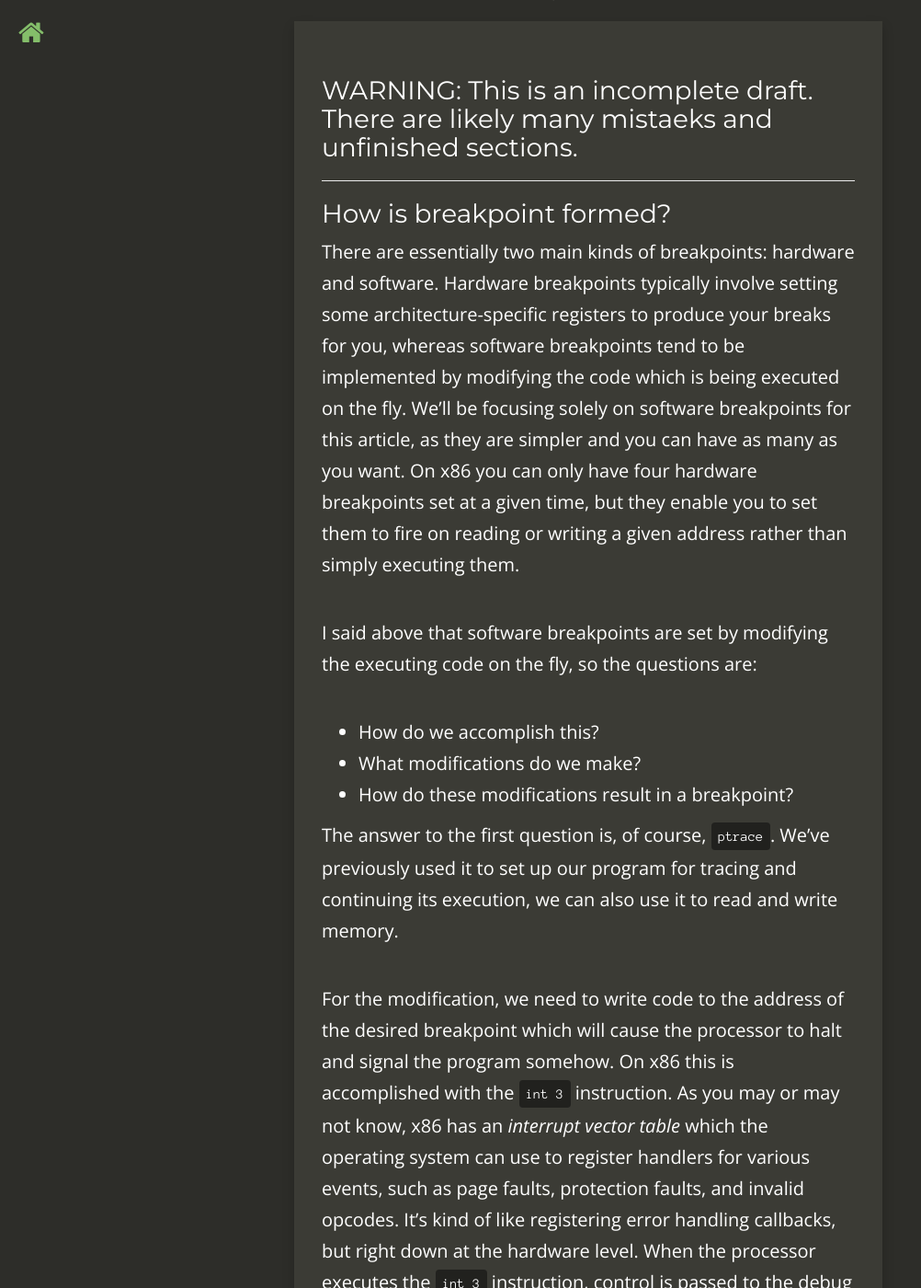
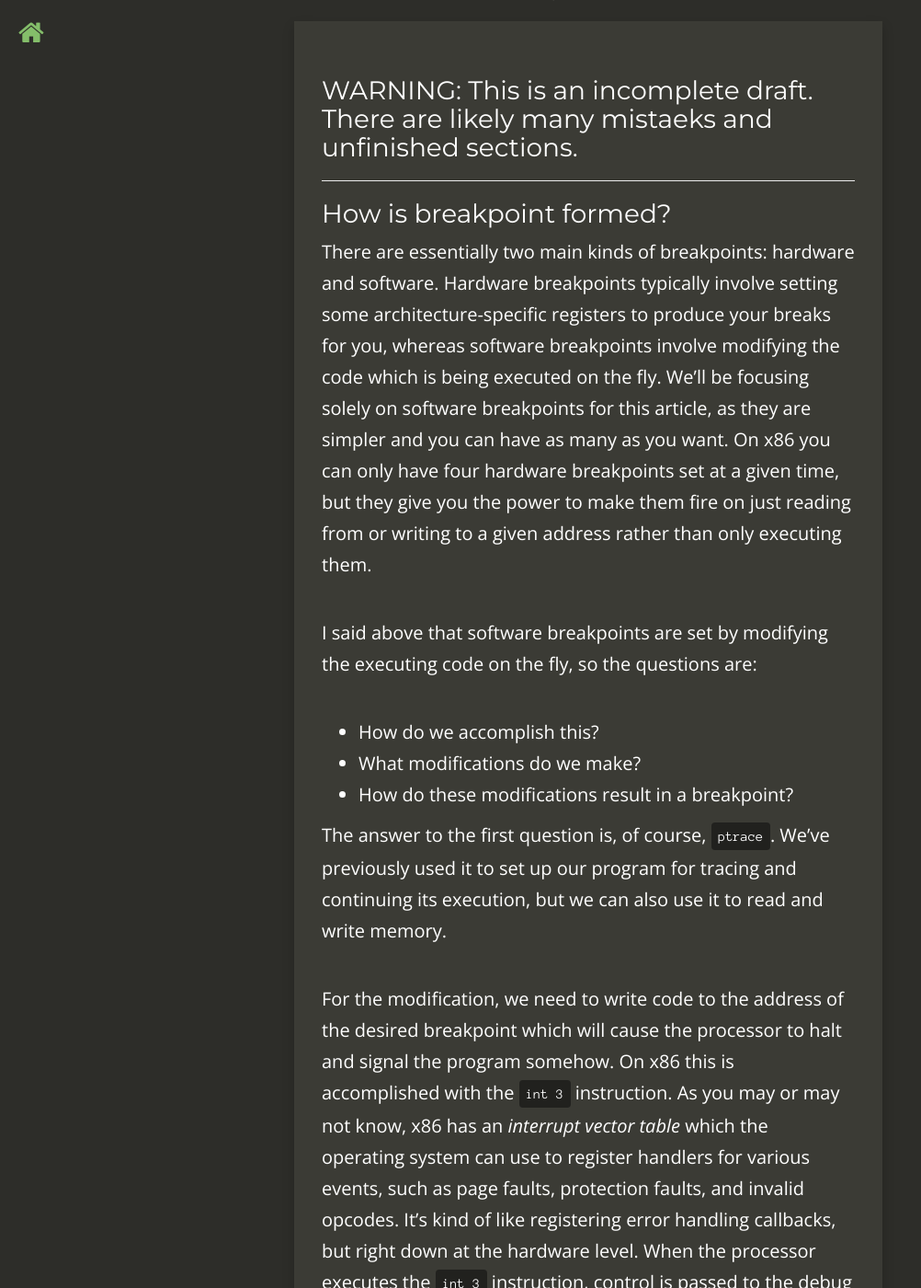
Before and after one commit to TartanLlama/tartanllama.github.io, a Jekyll site: the page built from _posts/2016-01-01-writing-a-linux-debugger-breakpoints.md, in a window 1280 px wide and 1400 px high, scrolled down 260 px. Shown: the whole window at 92% size, without its empty margins (0-1002 px from the left). Built offline with Jekyll 4.4.1, drawn with Linux system fonts in a browser that asks for light colours; nearby versions of some CDN libraries; comment, search, counter and statistics services are not loaded; some of the changed text lies outside the part shown.

Commit message:
Breakpoint post drafting

```diff
--- a/_posts/2016-01-01-writing-a-linux-debugger-breakpoints.md
+++ b/_posts/2016-01-01-writing-a-linux-debugger-breakpoints.md
@@ -9,7 +9,7 @@
 
 ### How is breakpoint formed?
 
-There are essentially two main kinds of breakpoints: hardware and software. Hardware breakpoints typically involve setting some architecture-specific registers to produce your breaks for you, whereas software breakpoints tend to be implemented by modifying the code which is being executed on the fly. We'll be focusing solely on software breakpoints for this article, as they are simpler and you can have as many as you want. On x86 you can only have four hardware breakpoints set at a given time, but they enable you to set them to fire on reading or writing a given address rather than simply executing them.
+There are essentially two main kinds of breakpoints: hardware and software. Hardware breakpoints typically involve setting some architecture-specific registers to produce your breaks for you, whereas software breakpoints involve modifying the code which is being executed on the fly. We'll be focusing solely on software breakpoints for this article, as they are simpler and you can have as many as you want. On x86 you can only have four hardware breakpoints set at a given time, but they give you the power to make them fire on just reading from or writing to a given address rather than only executing them.
 
 I said above that software breakpoints are set by modifying the executing code on the fly, so the questions are:
 
@@ -17,11 +17,13 @@
 - What modifications do we make?
 - How do these modifications result in a breakpoint?
 
-The answer to the first question is, of course, `ptrace`. We've previously used it to set up our program for tracing and continuing its execution, we can also use it to read and write memory.
+The answer to the first question is, of course, `ptrace`. We've previously used it to set up our program for tracing and continuing its execution, but we can also use it to read and write memory.
 
 For the modification, we need to write code to the address of the desired breakpoint which will cause the processor to halt and signal the program somehow. On x86 this is accomplished with the `int 3` instruction. As you may or may not know, x86 has an *interrupt vector table* which the operating system can use to register handlers for various events, such as page faults, protection faults, and invalid opcodes. It's kind of like registering error handling callbacks, but right down at the hardware level. When the processor executes the `int 3` instruction, control is passed to the debug interrupt handler, which -- in the case of Linux -- signals the process with a `SIGTRAP`.
 
-The above process will result in a breakpoint, because our debugger will be waiting for the child process to be signalled, so when it sees that `SIGTRAP`, it can see that a breakpoint has occurred. This breakpoint can then be communicated to the user, perhaps by printing the source location which has been reached, or changing the focused line in a GUI debugger.
+![breakpoint](/assets/breakpoint.png)
+
+The above process will result in a breakpoint, because our debugger will be waiting for the child process to be signalled with `waitpid`, so when it sees that `SIGTRAP`, it can see that a breakpoint has occurred. This breakpoint can then be communicated to the user, perhaps by printing the source location which has been reached, or changing the focused line in a GUI debugger.
 
 ------------------------------
 
```
Also changed, not shown: assets/breakpoint.png (added).
